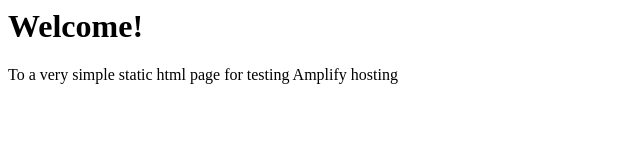
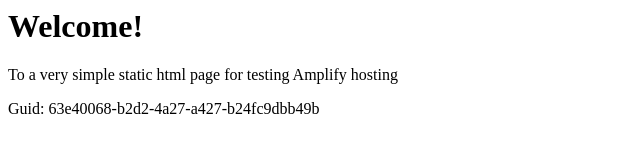
Before and after one commit to aws-aemilia-hkg/Github-PR-Commit-Integration-Test-DoNotTouch-v1-prod-ap-east-1, a website: page src/index.html in a window 1280 px wide. Shown: the whole page, without its empty margins (0-640 px from the left). Drawn offline with Linux system fonts and the light colour scheme.

Commit message:
commit from integ tests

```diff
--- a/src/index.html
+++ b/src/index.html
@@ -1,3 +1,5 @@
+
+
 <html lang="en">
 
 <head>
@@ -10,6 +12,6 @@
 <body>
     <h1>Welcome!</h1>
     <p>To a very simple static html page for testing Amplify hosting</p>
-</body>
+    <p>Guid: 63e40068-b2d2-4a27-a427-b24fc9dbb49b</p></body>
 
 </html>
```
